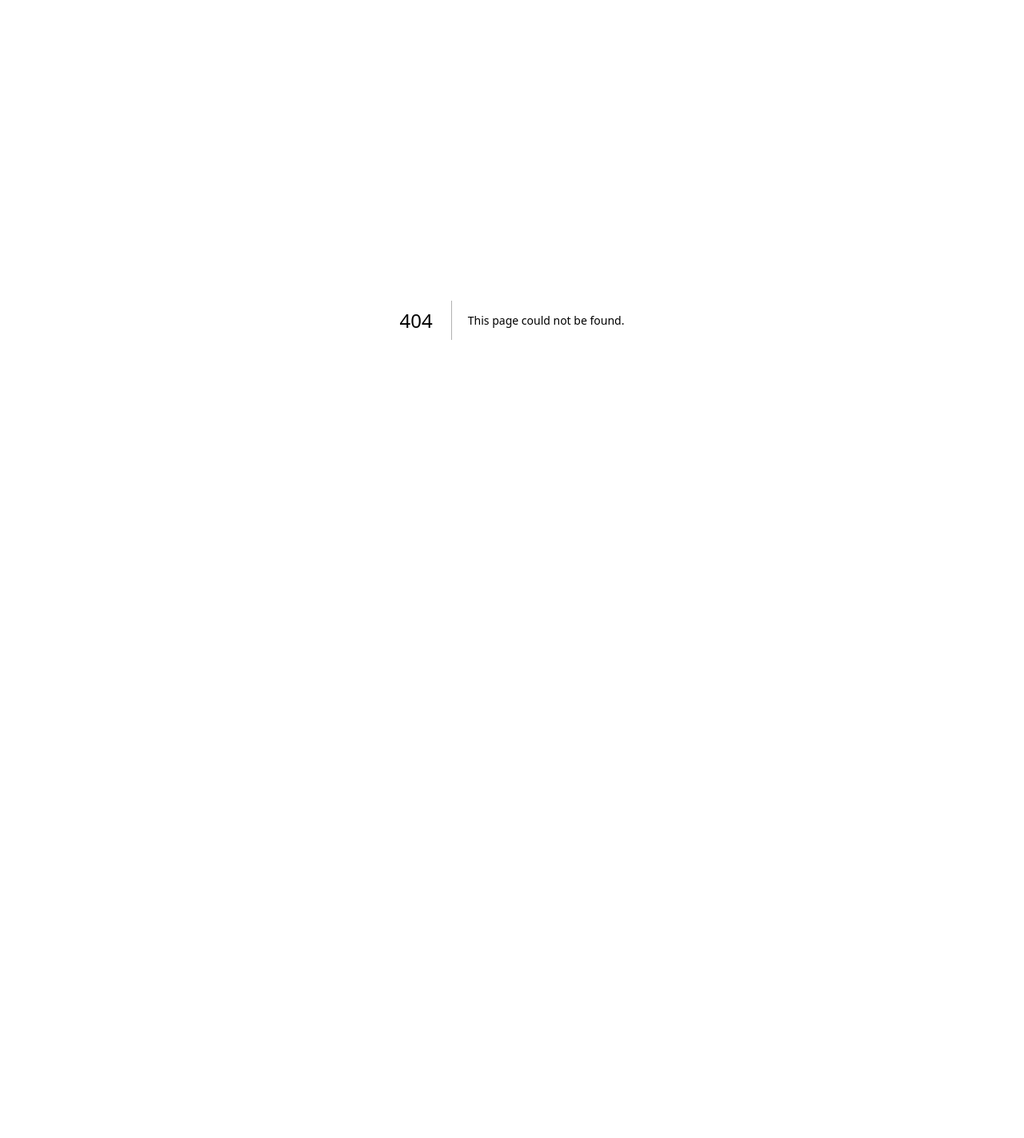
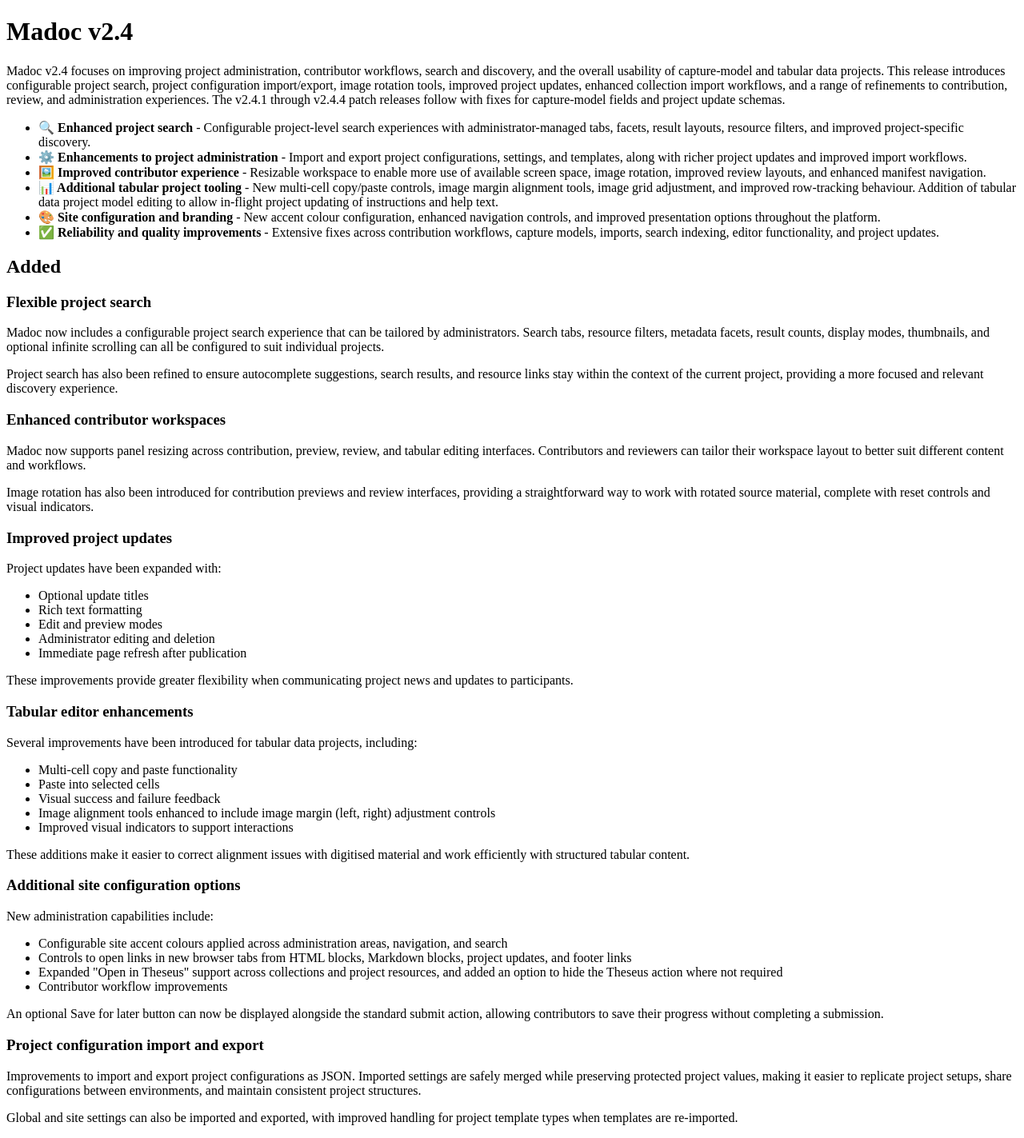
Before and after one commit to digirati-co-uk/madoc-documentation, a Next.js app: page /releases/v2.4 in a window 1280 px wide. Before the commit this address had no page. Shown: the whole page at 80% size. Before the commit the page ends 800 px from the top, so only its background shows below. Built offline with nearby package versions, Linux system fonts and the light colour scheme.

Commit message:
Add release notes for Madoc v2.4
First draft

```diff
--- /dev/null
+++ b/pages/releases/v2.4.mdx
@@ -0,0 +1,68 @@
+# Madoc v2.4
+
+Madoc v2.4 focuses on improving project administration, contributor workflows, search and discovery, and the overall usability of capture-model and tabular data projects. This release
+introduces configurable project search, project configuration import/export, image rotation tools, improved project updates, enhanced collection import workflows, and a range of
+refinements to contribution, review, and administration experiences. The v2.4.1 through v2.4.4 patch releases follow with fixes for capture-model fields and project update schemas.
+
+* **🔍 Enhanced project search** - Configurable project-level search experiences with administrator-managed tabs, facets, result layouts, resource filters, and improved project-specific discovery.
+* **⚙️ Enhancements to project administration** - Import and export project configurations, settings, and templates, along with richer project updates and improved import workflows.
+* **🖼️ Improved contributor experience** - Resizable workspace to enable more use of available screen space, image rotation, improved review layouts, and enhanced manifest navigation.
+* **📊 Additional tabular project tooling** - New multi-cell copy/paste controls, image margin alignment tools, image grid adjustment, and improved row-tracking behaviour. Addition of tabular data project model editing to allow in-flight project updating of instructions and help text.
+* **🎨 Site configuration and branding** - New accent colour configuration, enhanced navigation controls, and improved presentation options throughout the platform.
+* **✅ Reliability and quality improvements** - Extensive fixes across contribution workflows, capture models, imports, search indexing, editor functionality, and project updates.
+
+## Added
+
+### Flexible project search
+
+Madoc now includes a configurable project search experience that can be tailored by administrators. Search tabs, resource filters, metadata facets, result counts, display modes, thumbnails, and optional infinite scrolling can all be configured to suit individual projects.
+
+Project search has also been refined to ensure autocomplete suggestions, search results, and resource links stay within the context of the current project, providing a more focused and relevant discovery experience.
+
+
+### Enhanced contributor workspaces
+
+Madoc now supports panel resizing across contribution, preview, review, and tabular editing interfaces. Contributors and reviewers can tailor their workspace layout to better suit different content and workflows.
+
+Image rotation has also been introduced for contribution previews and review interfaces, providing a straightforward way to work with rotated source material, complete with reset controls and visual indicators.
+
+### Improved project updates
+
+Project updates have been expanded with:
+
+* Optional update titles
+* Rich text formatting
+* Edit and preview modes
+* Administrator editing and deletion
+* Immediate page refresh after publication
+
+These improvements provide greater flexibility when communicating project news and updates to participants.
+
+### Tabular editor enhancements
+
+Several improvements have been introduced for tabular data projects, including:
+
+* Multi-cell copy and paste functionality
+* Paste into selected cells
+* Visual success and failure feedback
+* Image alignment tools enhanced to include image margin (left, right) adjustment controls
+* Improved visual indicators to support interactions
+
+These additions make it easier to correct alignment issues with digitised material and work efficiently with structured tabular content.
+
+### Additional site configuration options
+
+New administration capabilities include:
+
+* Configurable site accent colours applied across administration areas, navigation, and search
+* Controls to open links in new browser tabs from HTML blocks, Markdown blocks, project updates, and footer links
+* Expanded "Open in Theseus" support across collections and project resources, and added an option to hide the Theseus action where not required
+* Contributor workflow improvements
+
+An optional Save for later button can now be displayed alongside the standard submit action, allowing contributors to save their progress without completing a submission.
+
+### Project configuration import and export
+
+Improvements to import and export project configurations as JSON. Imported settings are safely merged while preserving protected project values, making it easier to replicate project setups, share configurations between environments, and maintain consistent project structures.
+
+Global and site settings can also be imported and exported, with improved handling for project template types when templates are re-imported.
```
